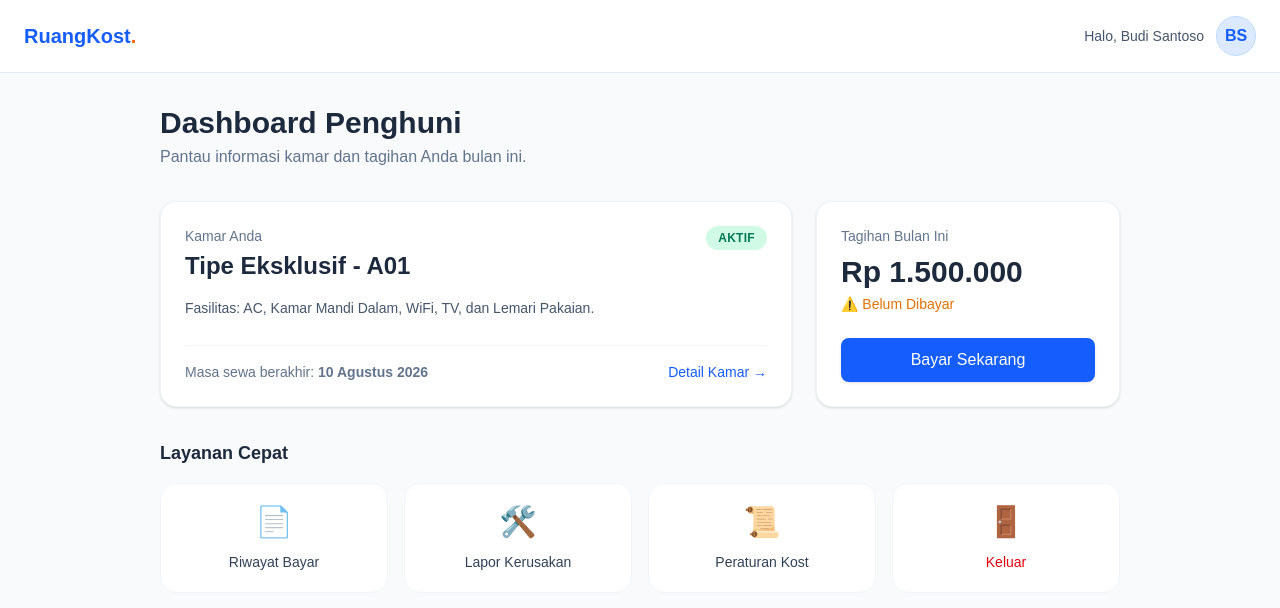
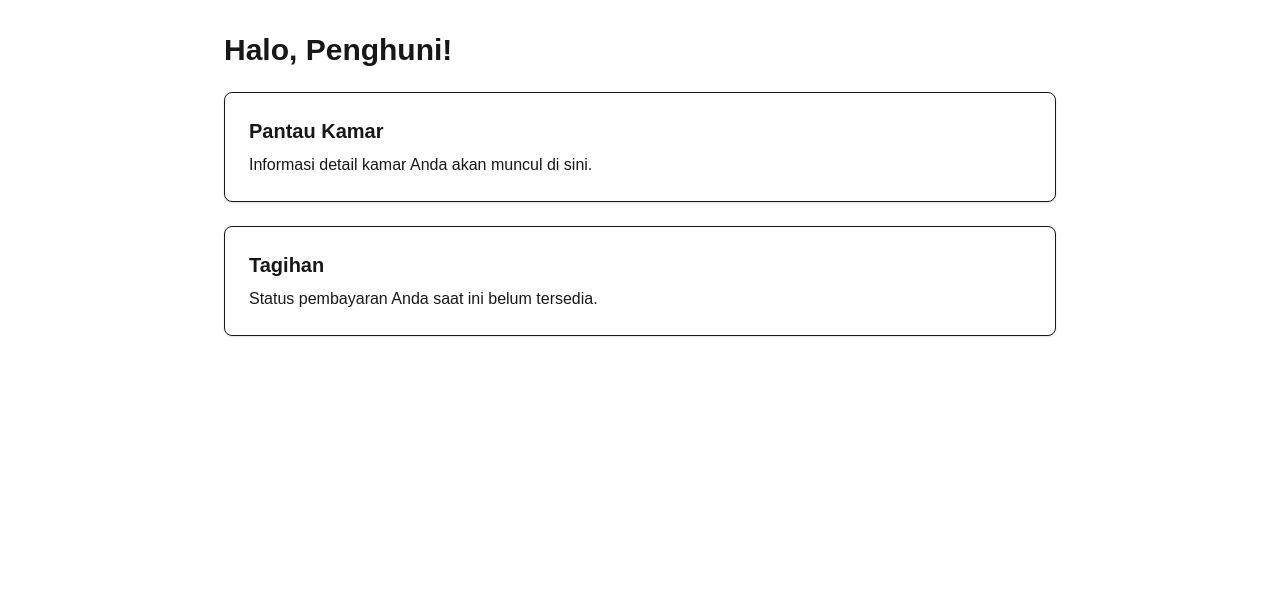
Before and after one commit to augitian1919/ruang-kost, a Next.js app: page /dashboard in a window 1280 px wide. Shown: the top 608 px of the page. Built offline with nearby package versions, Linux system fonts and the light colour scheme; no server answers.

Commit message:
fix: resolve rendering errors and fix firebase import in dashboard

```diff
--- a/app/dashboard/page.tsx
+++ b/app/dashboard/page.tsx
@@ -1,92 +1,42 @@
-import Link from "next/link";
+"use client";
+
+import React, { useState, useEffect } from "react";
+import { onAuthStateChanged } from "firebase/auth";
+import { auth } from "../../lib/firebase"; // Sesuaikan path jika perlu
 
 export default function CustomerDashboardPage() {
+  const [userName, setUserName] = useState<string>("Penghuni");
+  const [isLoading, setIsLoading] = useState<boolean>(true);
+
+  useEffect(() => {
+    const unsubscribe = onAuthStateChanged(auth, (user) => {
+      if (user) {
+        setUserName(user.displayName || user.email || "Penghuni");
+      }
+      setIsLoading(false);
+    });
+    return () => unsubscribe();
+  }, []);
+
+  if (isLoading) {
+    return <div className="p-10 text-center">Memuat data...</div>;
+  }
+
   return (
-    <div className="min-h-screen bg-slate-50 font-sans">
+    <div className="p-8 max-w-4xl mx-auto">
+      <h1 className="text-3xl font-bold mb-6">Halo, {userName}!</h1>
 
-      {/* Navbar Khusus Penghuni */}
-      <nav className="bg-white border-b border-slate-200 px-6 py-4 flex justify-between items-center max-w-7xl mx-auto">
-        <h1 className="text-xl font-bold text-blue-600">
-          RuangKost<span className="text-orange-500">.</span>
-        </h1>
-        <div className="flex items-center gap-3">
-          <span className="text-sm font-medium text-slate-600 hidden sm:block">Halo, Budi Santoso</span>
-          <div className="w-10 h-10 bg-blue-100 rounded-full flex items-center justify-center text-blue-600 font-bold border border-blue-200">
-            BS
-          </div>
-        </div>
-      </nav>
+      <div className="grid gap-6">
+        <section className="p-6 bg-white shadow rounded-lg border">
+          <h2 className="text-xl font-semibold mb-2">Pantau Kamar</h2>
+          <p>Informasi detail kamar Anda akan muncul di sini.</p>
+        </section>
 
-      {/* Konten Utama Dashboard */}
-      <main className="max-w-5xl mx-auto p-6 md:p-8">
-
-        <header className="mb-8">
-          <h2 className="text-2xl md:text-3xl font-bold text-slate-800">Dashboard Penghuni</h2>
-          <p className="text-slate-500 mt-1">Pantau informasi kamar dan tagihan Anda bulan ini.</p>
-        </header>
-
-        <div className="grid grid-cols-1 md:grid-cols-3 gap-6 mb-8">
-
-          {/* Info Kamar Customer */}
-          <div className="md:col-span-2 bg-white p-6 rounded-2xl shadow-sm border border-slate-100 flex flex-col justify-between">
-            <div>
-              <div className="flex justify-between items-start mb-4">
-                <div>
-                  <p className="text-sm font-medium text-slate-500 mb-1">Kamar Anda</p>
-                  <h3 className="text-2xl font-bold text-slate-800">Tipe Eksklusif - A01</h3>
-                </div>
-                <span className="px-3 py-1 bg-emerald-100 text-emerald-700 rounded-full text-xs font-bold tracking-wide">AKTIF</span>
-              </div>
-              <p className="text-slate-600 text-sm">Fasilitas: AC, Kamar Mandi Dalam, WiFi, TV, dan Lemari Pakaian.</p>
-            </div>
-
-            <div className="mt-6 pt-4 border-t border-slate-100 flex justify-between items-center text-sm">
-              <span className="text-slate-500">Masa sewa berakhir: <strong>10 Agustus 2026</strong></span>
-              <button className="text-blue-600 font-medium hover:underline">Detail Kamar &rarr;</button>
-            </div>
-          </div>
-
-          {/* Info Tagihan Customer */}
-          <div className="bg-white p-6 rounded-2xl shadow-sm border border-slate-100">
-            <p className="text-sm font-medium text-slate-500 mb-2">Tagihan Bulan Ini</p>
-            <h3 className="text-3xl font-bold text-slate-800 mb-1">Rp 1.500.000</h3>
-            <p className="text-amber-600 text-sm font-medium flex items-center gap-1 mb-6">
-              ⚠️ Belum Dibayar
-            </p>
-            <button className="w-full bg-blue-600 text-white font-medium py-2.5 rounded-lg hover:bg-blue-700 transition shadow-sm">
-              Bayar Sekarang
-            </button>
-          </div>
-
-        </div>
-
-        {/* Menu Aksi / Layanan */}
-        <h3 className="text-lg font-bold text-slate-800 mb-4">Layanan Cepat</h3>
-        <div className="grid grid-cols-2 md:grid-cols-4 gap-4">
-
-          <Link href="/dashboard/riwayat" className="bg-white p-5 rounded-2xl border border-slate-100 text-center hover:border-blue-300 hover:shadow-sm transition group">
-            <div className="text-3xl mb-3 group-hover:scale-110 transition-transform">📄</div>
-            <p className="text-sm font-medium text-slate-700">Riwayat Bayar</p>
-          </Link>
-
-          <Link href="/dashboard/lapor" className="bg-white p-5 rounded-2xl border border-slate-100 text-center hover:border-blue-300 hover:shadow-sm transition group">
-            <div className="text-3xl mb-3 group-hover:scale-110 transition-transform">🛠️</div>
-            <p className="text-sm font-medium text-slate-700">Lapor Kerusakan</p>
-          </Link>
-
-          <Link href="/dashboard/peraturan" className="bg-white p-5 rounded-2xl border border-slate-100 text-center hover:border-blue-300 hover:shadow-sm transition group">
-            <div className="text-3xl mb-3 group-hover:scale-110 transition-transform">📜</div>
-            <p className="text-sm font-medium text-slate-700">Peraturan Kost</p>
-          </Link>
-
-          <Link href="/" className="bg-white p-5 rounded-2xl border border-slate-100 text-center hover:border-red-300 hover:shadow-sm transition group">
-            <div className="text-3xl mb-3 group-hover:scale-110 transition-transform">🚪</div>
-            <p className="text-sm font-medium text-red-600">Keluar</p>
-          </Link>
-
-        </div>
-
-      </main>
+        <section className="p-6 bg-white shadow rounded-lg border">
+          <h2 className="text-xl font-semibold mb-2">Tagihan</h2>
+          <p>Status pembayaran Anda saat ini belum tersedia.</p>
+        </section>
+      </div>
     </div>
   );
 }
```
